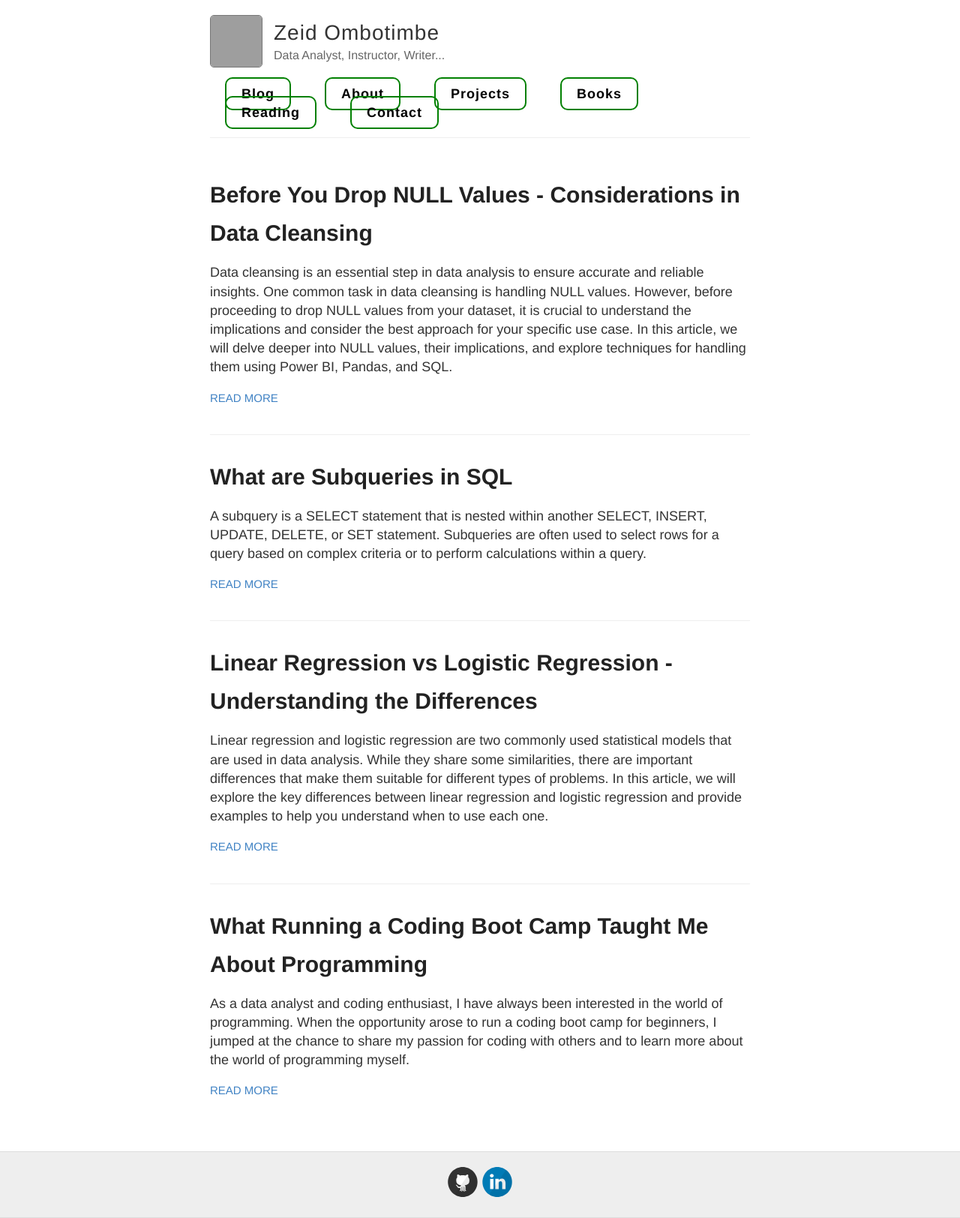
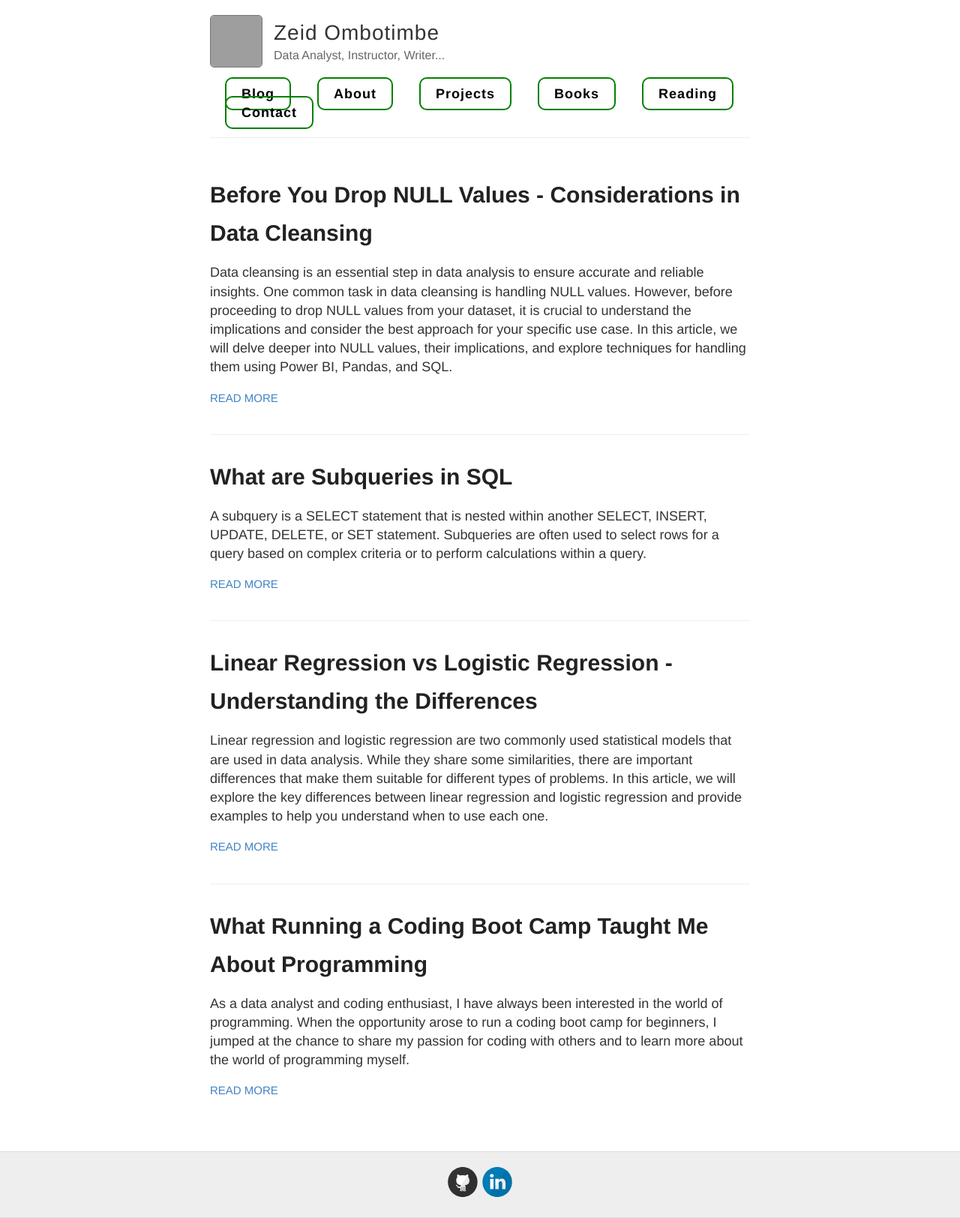
Before and after one commit to obtbe/zeidombo.github.io, a Jekyll site: the page built from index.md, in a window 1280 px wide. Shown: the whole page at 75% size. Built offline with Jekyll 4.4.1, drawn with Linux system fonts in a browser that asks for light colours; grey boxes are pictures that could not be loaded.

Commit message:
zeid is tha ..

```diff
--- a/_layouts/default.html
+++ b/_layouts/default.html
@@ -23,7 +23,7 @@
         color: black; /* Text color: black */
         border: 2px solid #008000; /* Border color: Green */
         border-radius: 10px; /* Rounded corners */
-        margin-right: 20px; /* Adjust the spacing between sections */
+        margin-right: 10px; /* Adjust the spacing between sections */
       }
 
       .nav-section:hover {
```
